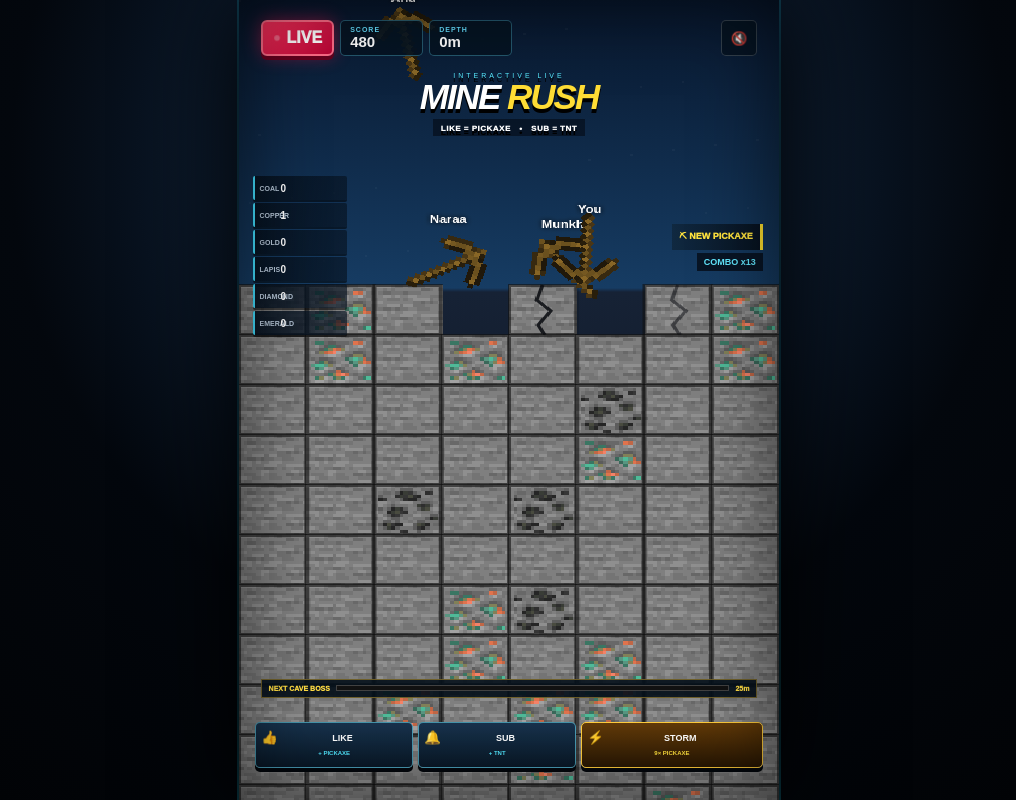
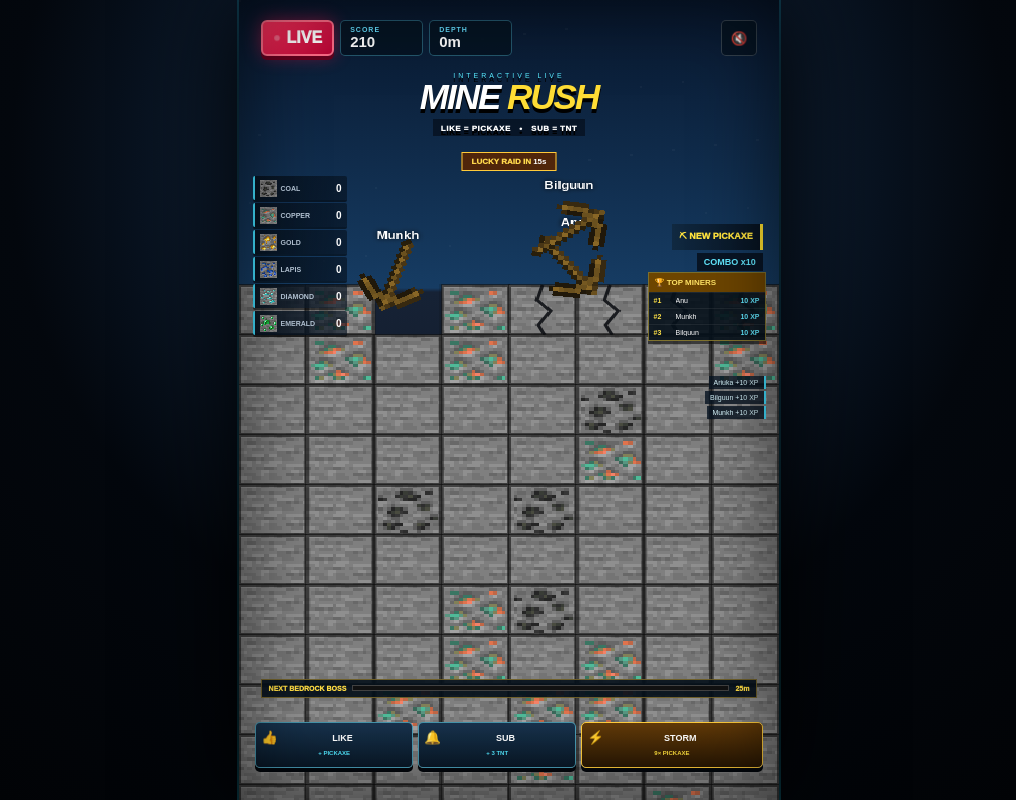
Before and after one commit to hosoo123/minecraft-live, a Next.js app: page / in a window 1280 px wide. Shown: the whole page, without its empty margins (131-1147 px from the left). Built offline with nearby package versions, Linux system fonts and the light colour scheme.

Commit message:
Add live leaderboard raids and Bedrock boss layers

```diff
--- a/app/page.tsx
+++ b/app/page.tsx
@@ -1,20 +1,394 @@
 "use client";
-import {useCallback,useEffect,useRef,useState} from "react";
-type Drop={id:number;type:"pick"|"tnt";x:number;y:number;vx:number;vy:number;rot:number;vr:number;life:number;name:string;tier:number};
-type Cell={hp:number;max:number;ore:number;kind:number;crack:number};
-const NAMES=["Ariuka","Temuulen","Anu","Bilguun","Naraa","Munkh","Saraa","You"],ORES=["COAL","COPPER","GOLD","LAPIS","DIAMOND","EMERALD"],COLORS=["#252a35","#c56f4d","#f4c83e","#2768d8","#31dbea","#39db78"];
-export default function Home(){
- const canvasRef=useRef<HTMLCanvasElement>(null),drops=useRef<Drop[]>([]),grid=useRef<Cell[][]>([]),uid=useRef(0),frame=useRef(0),depthRef=useRef(0),assets=useRef<Record<string,HTMLImageElement>>({});
- const [score,setScore]=useState(0),[depth,setDepth]=useState(0),[combo,setCombo]=useState(1),[sound,setSound]=useState(false),[event,setEvent]=useState("PICKAXE RAIN"),[count,setCount]=useState([0,0,0,0,0,0]);
- const makeRow=useCallback((row:number)=>Array.from({length:8},(_,x)=>{const ore=Math.random()<.22?Math.min(5,Math.floor(row/7)+Math.floor(Math.random()*2)):-1,max=ore>=0?4+ore*2:3+Math.floor(row/8);return{hp:max,max,ore,kind:(x+row)%4,crack:0}}),[]);
- const spawn=useCallback((type:"pick"|"tnt"|"mega"="pick",name?:string)=>{const amount=type==="mega"?9:type==="tnt"?3:1;for(let i=0;i<amount;i++)drops.current.push({id:++uid.current,type:type==="mega"?"pick":type,x:75+Math.random()*300,y:-40-Math.random()*170,vx:(Math.random()-.5)*2.2,vy:1+Math.random()*2,rot:Math.random()*6.2,vr:(Math.random()-.5)*.16,life:900,name:name||NAMES[Math.floor(Math.random()*NAMES.length)],tier:Math.min(3,Math.floor(Math.random()*(1+depthRef.current/8)))});setEvent(type==="mega"?"⚡ PICKAXE STORM!":type==="tnt"?"💥 TNT DROP!":"⛏ NEW PICKAXE")},[]);
- useEffect(()=>{const files=["stone","coal_ore","copper_ore","gold_ore","lapis_ore","diamond_ore","emerald_ore","bedrock","tnt","wooden_pickaxe","copper_pickaxe","diamond_pickaxe","netherite_pickaxe"];for(const file of files){const img=new Image();img.src=`/assets/${file}.png`;img.onload=()=>{assets.current[file]=img}}grid.current=Array.from({length:13},(_,r)=>makeRow(r));const t=setInterval(()=>spawn("pick"),1250);return()=>clearInterval(t)},[makeRow,spawn]);
- useEffect(()=>{const canvas=canvasRef.current;if(!canvas)return;const ctx=canvas.getContext("2d");if(!ctx)return;canvas.width=450;canvas.height=800;
-  const hit=(d:Drop)=>{const top=285,row=Math.floor((d.y-top)/50),col=Math.floor(d.x/56.25);if(row<0||row>=grid.current.length||col<0||col>7)return false;const cell=grid.current[row]?.[col];if(!cell||cell.hp<=0)return false;const damage=d.type==="tnt"?8:1;cell.hp-=damage;cell.crack=1-cell.hp/cell.max;setScore(s=>s+damage*10);setCombo(c=>Math.min(99,c+1));if(cell.hp<=0){if(cell.ore>=0)setCount(old=>old.map((v,i)=>i===cell.ore?v+1:v));setScore(s=>s+100+(cell.ore+1)*80)}if(d.type==="tnt"){for(let ry=Math.max(0,row-1);ry<=Math.min(12,row+1);ry++)for(let cx=Math.max(0,col-1);cx<=Math.min(7,col+1);cx++){const c=grid.current[ry][cx];c.hp-=5;c.crack=1-c.hp/c.max}d.life=0}else{d.vy=-Math.abs(d.vy)*.48;d.vx+=(Math.random()-.5)*2;d.y=top+row*50-18;d.life-=90}return true};
-  const drawDrop=(d:Drop)=>{ctx.save();ctx.translate(d.x,d.y);ctx.rotate(d.rot);ctx.imageSmoothingEnabled=false;const names=["wooden_pickaxe","copper_pickaxe","diamond_pickaxe","netherite_pickaxe"],img=assets.current[d.type==="tnt"?"tnt":names[d.tier]],size=d.type==="tnt"?56:72;if(img)ctx.drawImage(img,-size/2,-size/2,size,size);else{ctx.fillStyle=d.type==="tnt"?"#e53935":"#b9e8ee";ctx.fillRect(-18,-18,36,36)}ctx.restore();ctx.font="bold 11px Arial";ctx.textAlign="center";ctx.fillStyle="#fff";ctx.shadowColor="#000";ctx.shadowBlur=5;ctx.fillText(d.name,d.x,d.y-40);ctx.shadowBlur=0};
-  const loop=()=>{frame.current=requestAnimationFrame(loop);ctx.clearRect(0,0,450,800);const g=ctx.createLinearGradient(0,0,0,800);g.addColorStop(0,"#08172d");g.addColorStop(.36,"#163c63");g.addColorStop(.365,"#162235");g.addColorStop(1,"#080b16");ctx.fillStyle=g;ctx.fillRect(0,0,450,800);ctx.fillStyle="#ffffff08";for(let i=0;i<30;i++)ctx.fillRect((i*97)%450,(i*53)%270,2,2);const top=285;
-   grid.current.forEach((row,r)=>row.forEach((c,x)=>{if(c.hp<=0)return;const px=x*56.25,py=top+r*50,texture=c.ore>=0?`${ORES[c.ore].toLowerCase()}_ore`:"stone",img=assets.current[texture];ctx.imageSmoothingEnabled=false;if(img)ctx.drawImage(img,px,py,57,51);else{ctx.fillStyle="#666";ctx.fillRect(px,py,57,51)}ctx.strokeStyle="#1119";ctx.strokeRect(px+.5,py+.5,55.25,49);if(c.crack>.15){ctx.strokeStyle=`rgba(10,12,17,${Math.min(.95,c.crack+.2)})`;ctx.lineWidth=3;ctx.beginPath();ctx.moveTo(px+28,py);ctx.lineTo(px+23,py+15);ctx.lineTo(px+35,py+26);ctx.lineTo(px+24,py+40);ctx.lineTo(px+30,py+50);ctx.stroke()}}));
-   let cleared=0;for(const row of grid.current){if(row.every(c=>c.hp<=0))cleared++;else break}if(cleared){grid.current.splice(0,cleared);for(let i=0;i<cleared;i++)grid.current.push(makeRow(depthRef.current+13+i));depthRef.current+=cleared;setDepth(depthRef.current);setEvent(cleared>=2?"🔥 DOUBLE DEPTH!":"⬇ CAVE DESCENT")}
-   for(const d of drops.current){d.vy=Math.min(d.vy+.16,8);d.x+=d.vx;d.y+=d.vy;d.rot+=d.vr;d.life--;if(d.x<15||d.x>435)d.vx*=-.8;if(d.y>265)hit(d);drawDrop(d)}drops.current=drops.current.filter(d=>d.life>0&&d.y<820)};loop();return()=>cancelAnimationFrame(frame.current)},[makeRow]);
- return <main className="shell"><section className="liveGame"><canvas ref={canvasRef}/><header><div className="live"><i/>LIVE</div><div className="metric"><small>SCORE</small><b>{score.toLocaleString()}</b></div><div className="metric"><small>DEPTH</small><b>{depth}m</b></div><button onClick={()=>setSound(v=>!v)}>{sound?"🔊":"🔇"}</button></header><div className="logo"><small>INTERACTIVE LIVE</small><strong>MINE <em>RUSH</em></strong><span>LIKE = PICKAXE　•　SUB = TNT</span></div><aside>{ORES.map((o,i)=><div key={o}><i style={{background:COLORS[i]}}/><span>{o}</span><b>{count[i]}</b></div>)}</aside><div className="event"><span>{event}</span><b>COMBO x{combo}</b></div><div className="bossMeter"><label>NEXT CAVE BOSS</label><div><i style={{width:`${(depth%25)*4}%`}}/></div><b>{25-depth%25}m</b></div><nav><button onClick={()=>spawn("pick","LIKE")}>👍<b>LIKE</b><small>+ PICKAXE</small></button><button onClick={()=>spawn("tnt","NEW SUB")}>🔔<b>SUB</b><small>+ TNT</small></button><button onClick={()=>spawn("mega","SUPER CHAT")}>⚡<b>STORM</b><small>9× PICKAXE</small></button></nav></section></main>
+import { useCallback, useEffect, useRef, useState } from "react";
+type Drop = {
+  id: number;
+  type: "pick" | "tnt";
+  x: number;
+  y: number;
+  vx: number;
+  vy: number;
+  rot: number;
+  vr: number;
+  life: number;
+  name: string;
+  tier: number;
+};
+type Cell = {
+  hp: number;
+  max: number;
+  ore: number;
+  kind: number;
+  crack: number;
+};
+type Leader = { name: string; points: number };
+const NAMES = [
+    "Ariuka",
+    "Temuulen",
+    "Anu",
+    "Bilguun",
+    "Naraa",
+    "Munkh",
+    "Saraa",
+    "You",
+  ],
+  ORES = ["COAL", "COPPER", "GOLD", "LAPIS", "DIAMOND", "EMERALD"];
+export default function Home() {
+  const canvasRef = useRef<HTMLCanvasElement>(null),
+    drops = useRef<Drop[]>([]),
+    grid = useRef<Cell[][]>([]),
+    uid = useRef(0),
+    frame = useRef(0),
+    depthRef = useRef(0),
+    assets = useRef<Record<string, HTMLImageElement>>({}),
+    playerPoints = useRef<Record<string, number>>({});
+  const [score, setScore] = useState(0),
+    [depth, setDepth] = useState(0),
+    [combo, setCombo] = useState(1),
+    [sound, setSound] = useState(false),
+    [event, setEvent] = useState("PICKAXE RAIN"),
+    [count, setCount] = useState([0, 0, 0, 0, 0, 0]),
+    [leaders, setLeaders] = useState<Leader[]>([]),
+    [feed, setFeed] = useState<string[]>([]),
+    [raid, setRaid] = useState(20);
+  const makeRow = useCallback(
+    (row: number) =>
+      Array.from({ length: 8 }, (_, x) => {
+        const ore =
+            Math.random() < 0.22
+              ? Math.min(5, Math.floor(row / 7) + Math.floor(Math.random() * 2))
+              : -1,
+          max = ore >= 0 ? 4 + ore * 2 : 3 + Math.floor(row / 8);
+        return { hp: max, max, ore, kind: (x + row) % 4, crack: 0 };
+      }),
+    [],
+  );
+  const spawn = useCallback(
+    (type: "pick" | "tnt" | "mega" = "pick", forcedName?: string) => {
+      const amount = type === "mega" ? 9 : type === "tnt" ? 3 : 1,
+        name = forcedName || NAMES[Math.floor(Math.random() * NAMES.length)],
+        points = type === "mega" ? 90 : type === "tnt" ? 30 : 10;
+      for (let i = 0; i < amount; i++)
+        drops.current.push({
+          id: ++uid.current,
+          type: type === "mega" ? "pick" : type,
+          x: 75 + Math.random() * 300,
+          y: -40 - Math.random() * 170,
+          vx: (Math.random() - 0.5) * 2.2,
+          vy: 1 + Math.random() * 2,
+          rot: Math.random() * 6.2,
+          vr: (Math.random() - 0.5) * 0.16,
+          life: 900,
+          name,
+          tier: Math.min(
+            3,
+            Math.floor(Math.random() * (1 + depthRef.current / 8)),
+          ),
+        });
+      playerPoints.current[name] = (playerPoints.current[name] || 0) + points;
+      setLeaders(
+        Object.entries(playerPoints.current)
+          .map(([n, p]) => ({ name: n, points: p }))
+          .sort((a, b) => b.points - a.points)
+          .slice(0, 3),
+      );
+      setFeed((f) => [`${name}  +${points} XP`, ...f].slice(0, 3));
+      setEvent(
+        type === "mega"
+          ? "⚡ PICKAXE STORM!"
+          : type === "tnt"
+            ? "💥 TNT DROP!"
+            : "⛏ NEW PICKAXE",
+      );
+    },
+    [],
+  );
+  useEffect(() => {
+    const files = [
+      "stone",
+      "coal_ore",
+      "copper_ore",
+      "gold_ore",
+      "lapis_ore",
+      "diamond_ore",
+      "emerald_ore",
+      "bedrock",
+      "tnt",
+      "wooden_pickaxe",
+      "copper_pickaxe",
+      "diamond_pickaxe",
+      "netherite_pickaxe",
+    ];
+    for (const file of files) {
+      const img = new Image();
+      img.src = `/assets/${file}.png`;
+      img.onload = () => {
+        assets.current[file] = img;
+      };
+    }
+    grid.current = Array.from({ length: 13 }, (_, r) => makeRow(r));
+    const t = setInterval(() => spawn("pick"), 1250);
+    const r = setInterval(
+      () =>
+        setRaid((v) => {
+          if (v > 1) return v - 1;
+          spawn("mega", "LUCKY RAID");
+          return 20;
+        }),
+      1000,
+    );
+    const c = setInterval(() => setCombo((v) => Math.max(1, v - 1)), 1800);
+    return () => {
+      clearInterval(t);
+      clearInterval(r);
+      clearInterval(c);
+    };
+  }, [makeRow, spawn]);
+  useEffect(() => {
+    const canvas = canvasRef.current;
+    if (!canvas) return;
+    const ctx = canvas.getContext("2d");
+    if (!ctx) return;
+    canvas.width = 450;
+    canvas.height = 800;
+    const hit = (d: Drop) => {
+      const top = 285,
+        row = Math.floor((d.y - top) / 50),
+        col = Math.floor(d.x / 56.25);
+      if (row < 0 || row >= grid.current.length || col < 0 || col > 7)
+        return false;
+      const cell = grid.current[row]?.[col];
+      if (!cell || cell.hp <= 0) return false;
+      const damage = d.type === "tnt" ? 8 : 1;
+      cell.hp -= damage;
+      cell.crack = 1 - cell.hp / cell.max;
+      setScore((s) => s + damage * 10);
+      setCombo((c) => Math.min(99, c + 1));
+      if (cell.hp <= 0) {
+        if (cell.ore >= 0)
+          setCount((old) => old.map((v, i) => (i === cell.ore ? v + 1 : v)));
+        setScore((s) => s + 100 + (cell.ore + 1) * 80);
+      }
+      if (d.type === "tnt") {
+        for (let ry = Math.max(0, row - 1); ry <= Math.min(12, row + 1); ry++)
+          for (
+            let cx = Math.max(0, col - 1);
+            cx <= Math.min(7, col + 1);
+            cx++
+          ) {
+            const c = grid.current[ry][cx];
+            c.hp -= 5;
+            c.crack = 1 - c.hp / c.max;
+          }
+        d.life = 0;
+      } else {
+        d.vy = -Math.abs(d.vy) * 0.48;
+        d.vx += (Math.random() - 0.5) * 2;
+        d.y = top + row * 50 - 18;
+        d.life -= 90;
+      }
+      return true;
+    };
+    const drawDrop = (d: Drop) => {
+      ctx.save();
+      ctx.translate(d.x, d.y);
+      ctx.rotate(d.rot);
+      ctx.imageSmoothingEnabled = false;
+      const names = [
+          "wooden_pickaxe",
+          "copper_pickaxe",
+          "diamond_pickaxe",
+          "netherite_pickaxe",
+        ],
+        img = assets.current[d.type === "tnt" ? "tnt" : names[d.tier]],
+        size = d.type === "tnt" ? 56 : 72;
+      if (img) ctx.drawImage(img, -size / 2, -size / 2, size, size);
+      else {
+        ctx.fillStyle = d.type === "tnt" ? "#e53935" : "#b9e8ee";
+        ctx.fillRect(-18, -18, 36, 36);
+      }
+      ctx.restore();
+      ctx.font = "bold 11px Arial";
+      ctx.textAlign = "center";
+      ctx.fillStyle = "#fff";
+      ctx.shadowColor = "#000";
+      ctx.shadowBlur = 5;
+      ctx.fillText(d.name, d.x, d.y - 40);
+      ctx.shadowBlur = 0;
+    };
+    const loop = () => {
+      frame.current = requestAnimationFrame(loop);
+      ctx.clearRect(0, 0, 450, 800);
+      const g = ctx.createLinearGradient(0, 0, 0, 800);
+      g.addColorStop(0, "#08172d");
+      g.addColorStop(0.36, "#163c63");
+      g.addColorStop(0.365, "#162235");
+      g.addColorStop(1, "#080b16");
+      ctx.fillStyle = g;
+      ctx.fillRect(0, 0, 450, 800);
+      ctx.fillStyle = "#ffffff08";
+      for (let i = 0; i < 30; i++)
+        ctx.fillRect((i * 97) % 450, (i * 53) % 270, 2, 2);
+      const top = 285;
+      grid.current.forEach((row, r) =>
+        row.forEach((c, x) => {
+          if (c.hp <= 0) return;
+          const px = x * 56.25,
+            py = top + r * 50,
+            texture =
+              c.kind === 9
+                ? "bedrock"
+                : c.ore >= 0
+                  ? `${ORES[c.ore].toLowerCase()}_ore`
+                  : "stone",
+            img = assets.current[texture];
+          ctx.imageSmoothingEnabled = false;
+          if (img) ctx.drawImage(img, px, py, 57, 51);
+          else {
+            ctx.fillStyle = "#666";
+            ctx.fillRect(px, py, 57, 51);
+          }
+          ctx.strokeStyle = "#1119";
+          ctx.strokeRect(px + 0.5, py + 0.5, 55.25, 49);
+          if (c.crack > 0.15) {
+            ctx.strokeStyle = `rgba(10,12,17,${Math.min(0.95, c.crack + 0.2)})`;
+            ctx.lineWidth = 3;
+            ctx.beginPath();
+            ctx.moveTo(px + 28, py);
+            ctx.lineTo(px + 23, py + 15);
+            ctx.lineTo(px + 35, py + 26);
+            ctx.lineTo(px + 24, py + 40);
+            ctx.lineTo(px + 30, py + 50);
+            ctx.stroke();
+          }
+        }),
+      );
+      let cleared = 0;
+      for (const row of grid.current) {
+        if (row.every((c) => c.hp <= 0)) cleared++;
+        else break;
+      }
+      if (cleared) {
+        grid.current.splice(0, cleared);
+        for (let i = 0; i < cleared; i++) {
+          const target = depthRef.current + cleared + 13 + i;
+          grid.current.push(
+            target % 25 === 0
+              ? makeRow(target).map((c) => ({
+                  ...c,
+                  hp: 24,
+                  max: 24,
+                  kind: 9,
+                  ore: -1,
+                }))
+              : makeRow(target),
+          );
+        }
+        depthRef.current += cleared;
+        setDepth(depthRef.current);
+        setEvent(
+          depthRef.current % 25 === 0
+            ? "☠ BEDROCK BOSS!"
+            : cleared >= 2
+              ? "🔥 DOUBLE DEPTH!"
+              : "⬇ CAVE DESCENT",
+        );
+      }
+      for (const d of drops.current) {
+        d.vy = Math.min(d.vy + 0.16, 8);
+        d.x += d.vx;
+        d.y += d.vy;
+        d.rot += d.vr;
+        d.life--;
+        if (d.x < 15 || d.x > 435) d.vx *= -0.8;
+        if (d.y > 265) hit(d);
+        drawDrop(d);
+      }
+      drops.current = drops.current.filter((d) => d.life > 0 && d.y < 820);
+    };
+    loop();
+    return () => cancelAnimationFrame(frame.current);
+  }, [makeRow]);
+  return (
+    <main className="shell">
+      <section className="liveGame">
+        <canvas ref={canvasRef} />
+        <header>
+          <div className="live">
+            <i />
+            LIVE
+          </div>
+          <div className="metric">
+            <small>SCORE</small>
+            <b>{score.toLocaleString()}</b>
+          </div>
+          <div className="metric">
+            <small>DEPTH</small>
+            <b>{depth}m</b>
+          </div>
+          <button onClick={() => setSound((v) => !v)}>
+            {sound ? "🔊" : "🔇"}
+          </button>
+        </header>
+        <div className="logo">
+          <small>INTERACTIVE LIVE</small>
+          <strong>
+            MINE <em>RUSH</em>
+          </strong>
+          <span>LIKE = PICKAXE　•　SUB = TNT</span>
+        </div>
+        <aside>
+          {ORES.map((o, i) => (
+            <div key={o}>
+              <img src={`/assets/${o.toLowerCase()}_ore.png`} alt="" />
+              <span>{o}</span>
+              <b>{count[i]}</b>
+            </div>
+          ))}
+        </aside>
+        <div className="event">
+          <span>{event}</span>
+          <b>COMBO x{combo}</b>
+        </div>
+        <div className="leaderboard">
+          <h3>🏆 TOP MINERS</h3>
+          {leaders.map((p, i) => (
+            <div key={p.name}>
+              <b>#{i + 1}</b>
+              <span>{p.name}</span>
+              <em>{p.points} XP</em>
+            </div>
+          ))}
+        </div>
+        <div className="activity">
+          {feed.map((f, i) => (
+            <span key={`${f}-${i}`}>{f}</span>
+          ))}
+        </div>
+        <div className="raidTimer">
+          LUCKY RAID IN <b>{raid}s</b>
+        </div>
+        <div className="bossMeter">
+          <label>NEXT BEDROCK BOSS</label>
+          <div>
+            <i style={{ width: `${(depth % 25) * 4}%` }} />
+          </div>
+          <b>{25 - (depth % 25)}m</b>
+        </div>
+        <nav>
+          <button onClick={() => spawn("pick", "LIKE")}>
+            👍<b>LIKE</b>
+            <small>+ PICKAXE</small>
+          </button>
+          <button onClick={() => spawn("tnt", "NEW SUB")}>
+            🔔<b>SUB</b>
+            <small>+ 3 TNT</small>
+          </button>
+          <button onClick={() => spawn("mega", "SUPER CHAT")}>
+            ⚡<b>STORM</b>
+            <small>9× PICKAXE</small>
+          </button>
+        </nav>
+      </section>
+    </main>
+  );
 }
```
